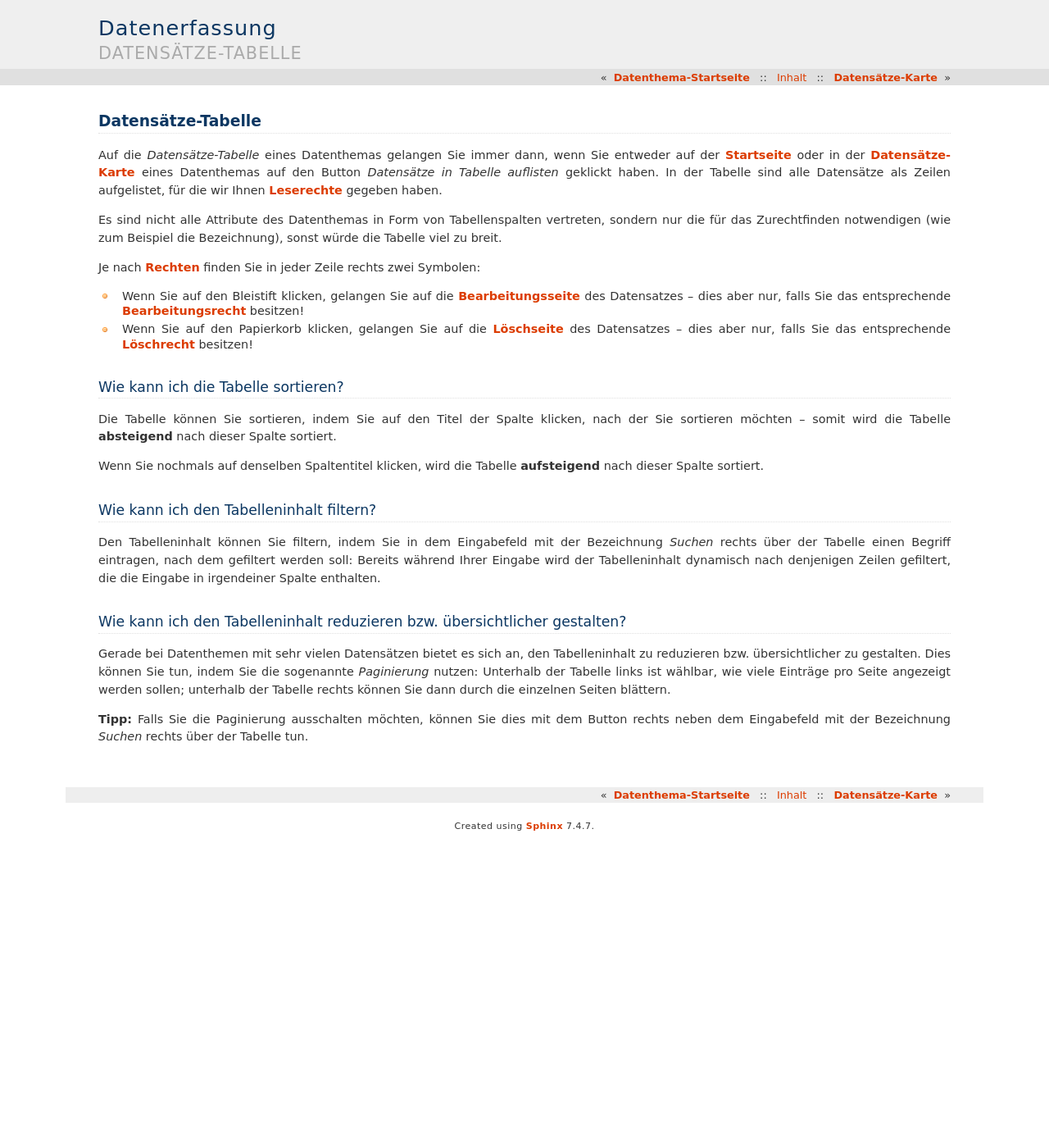
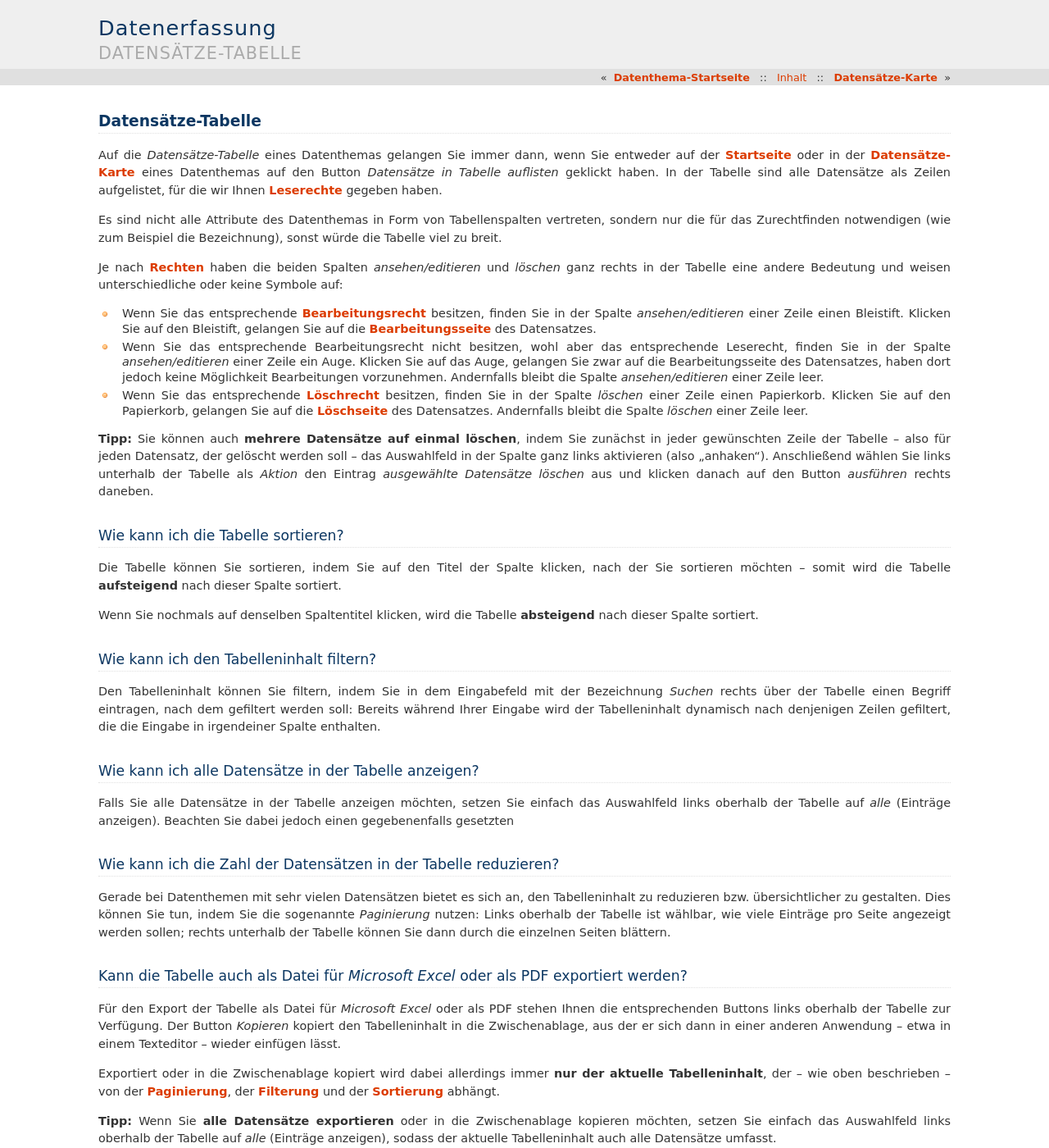
Before and after one commit to rostock/datenwerft, a Sphinx documentation site: the page built from hilfe/source/nav/datensaetze-tabelle.rst, in a window 1280 px wide and 1400 px high. Shown: the whole window at 82% size. Built offline with Sphinx 7.4.7, drawn with Linux system fonts in a browser that asks for light colours.

Commit message:
Hilfe aktualisiert

```diff
--- a/hilfe/source/auth/anmeldung.rst
+++ b/hilfe/source/auth/anmeldung.rst
@@ -8,7 +8,7 @@ Anmeldung
 Wie kann ich mich anmelden?
 ---------------------------
 
-Die Anmeldung erfolgt über die beiden Eingabefelder sowie den grünen Button *anmelden* rechts oben in der :doc:`Titelleiste <../nav/titelleiste>`: In das erste Feld müssen Sie Ihren Benutzernamen eingeben, in das zweite Feld Ihr Passwort – Achtung, beide Felder berücksichtigen die Groß- und Kleinschreibung! Danach klicken Sie auf den grünen Button *anmelden*: Sie werden dann automatisch zu Ihrer :doc:`Datenthemen-Übersicht <../nav/datenthemen-uebersicht>` weitergeleitet und Ihr Name erscheint oben in der Titelleiste als Zeichen dafür, dass Sie jetzt angemeldet sind.
+Die Anmeldung erfolgt über die beiden Eingabefelder sowie den grünen Button *anmelden* rechts oben in der :doc:`Titelleiste <../nav/titelleiste>`: In das erste Feld müssen Sie Ihren Benutzernamen eingeben, in das zweite Feld Ihr Passwort – Achtung, beide Felder berücksichtigen die Groß- und Kleinschreibung! Danach klicken Sie auf den grünen Button *anmelden*: Sie werden dann automatisch zu Ihrer :doc:`Datenthemen-Übersicht <../nav/datenthemen-uebersicht>` weitergeleitet und Ihr Name erscheint oben in der Titelleiste als „Beleg“ dafür, dass Sie jetzt angemeldet sind.
 
 **Tipp:** Sie können auch einfach die ``Enter``-Taste auf Ihrer Tastatur drücken statt auf den grünen Button *anmelden* zu klicken!
 
@@ -18,7 +18,7 @@ Die Anmeldung erfolgt über die beiden Eingabefelder sowie den grünen Button *a
 Wie lauten mein Benutzername und mein Passwort?
 -----------------------------------------------
 
-Falls Sie Angehöriger der Stadtverwaltung Rostock sind, so sind Ihr Benutzername und Ihr Passwort dieselben, die Sie auch nutzen, um sich an Ihrem Rechner anzumelden (zum Beispiel: ``r62ka207`` oder ``r43lv001``).
+Falls Sie Angehöriger der Stadtverwaltung Rostock sind, so sind Ihr Benutzername und Ihr Passwort dieselben, die Sie auch nutzen, um sich an Ihrem Rechner anzumelden (zum Beispiel: ``r62ka207`` oder ``r51xx603``).
 
 Falls Sie **kein** Angehöriger der Stadtverwaltung Rostock sind, so haben wir Ihnen Ihren Benutzernamen und Ihr Passwort in einer E-Mail mitgeteilt – sehen Sie bitte noch einmal nach. Ansonsten kontaktieren Sie uns: geodienste@rostock.de.
 
--- a/hilfe/source/auth/rechte.rst
+++ b/hilfe/source/auth/rechte.rst
@@ -16,8 +16,6 @@ Sie dürfen alle Datenthemen sehen, für die wir Ihnen *Leserechte* gegeben habe
 Was darf ich tun?
 -----------------
 
-Neben dem Einsehen der Datenthemen und deren Datensätze, für die wir Ihnen Leserechte gegeben haben, dürfen Sie folgendes tun:
-
-* :doc:`Neue Datensätze anlegen <../work/datensatz-anlegen>` in einem Datenthema, für das wir Ihnen *Anlegerechte* gegeben haben. Diese von Ihnen angelegten Datensätze werden automatisch mit den entsprechenden Rechten ausgestattet, sodass Sie sie künftig in jedem Fall auch wieder bearbeiten oder löschen können.
+* :doc:`Neue Datensätze anlegen <../work/datensatz-anlegen>` in einem Datenthema, für das wir Ihnen *Anlegerechte* gegeben haben. Diese von Ihnen angelegten Datensätze werden automatisch mit den entsprechenden Rechten ausgestattet, sodass Sie sie künftig in jedem Fall auch wieder bearbeiten und/oder löschen können.
 * :doc:`Datensätze bearbeiten <../work/datensatz-bearbeiten>` in einem Datenthema, für das wir Ihnen *Bearbeitungsrechte* gegeben haben. In der Regel können Sie alle Datensätze in einem solchen Datenthema bearbeiten, es kann aber auch sein, dass Sie nur für bestimmte Datensätze Bearbeitungsrechte besitzen.
 * :doc:`Datensätze löschen <../work/datensatz-loeschen>` aus einem Datenthema, für das wir Ihnen *Löschrechte* gegeben haben. In der Regel können Sie alle Datensätze aus einem solchen Datenthema löschen, es kann aber auch sein, dass Sie nur für bestimmte Datensätze Löschrechte besitzen.
--- a/hilfe/source/nav/datensaetze-tabelle.rst
+++ b/hilfe/source/nav/datensaetze-tabelle.rst
@@ -1,4 +1,4 @@
-.. index:: Bleistift, Datensätze-Tabelle, Filterung, Paginierung, Papierkorb, Sortierung, Tabelle, Tabellenspalten
+.. index:: Auge, Bleistift, Datensätze-Tabelle, Excel, Export, Filterung, Paginierung, Papierkorb, PDF, Sortierung, Tabelle, Tabellenspalten
 
 Datensätze-Tabelle
 ==================
@@ -7,10 +7,13 @@ Auf die *Datensätze-Tabelle* eines Datenthemas gelangen Sie immer dann, wenn Si
 
 Es sind nicht alle Attribute des Datenthemas in Form von Tabellenspalten vertreten, sondern nur die für das Zurechtfinden notwendigen (wie zum Beispiel die Bezeichnung), sonst würde die Tabelle viel zu breit.
 
-Je nach :doc:`Rechten <../auth/rechte>` finden Sie in jeder Zeile rechts zwei Symbolen:
+Je nach :doc:`Rechten <../auth/rechte>` haben die beiden Spalten *ansehen/editieren* und *löschen* ganz rechts in der Tabelle eine andere Bedeutung und weisen unterschiedliche oder keine Symbole auf:
 
-* Wenn Sie auf den Bleistift klicken, gelangen Sie auf die :doc:`Bearbeitungsseite <../work/datensatz-bearbeiten>` des Datensatzes – dies aber nur, falls Sie das entsprechende :ref:`Bearbeitungsrecht <schreibrechte>` besitzen!
-* Wenn Sie auf den Papierkorb klicken, gelangen Sie auf die :doc:`Löschseite <../work/datensatz-loeschen>` des Datensatzes – dies aber nur, falls Sie das entsprechende :ref:`Löschrecht <schreibrechte>` besitzen!
+* Wenn Sie das entsprechende :ref:`Bearbeitungsrecht <schreibrechte>` besitzen, finden Sie in der Spalte *ansehen/editieren* einer Zeile einen Bleistift. Klicken Sie auf den Bleistift, gelangen Sie auf die :doc:`Bearbeitungsseite <../work/datensatz-bearbeiten>` des Datensatzes.
+* Wenn Sie das entsprechende Bearbeitungsrecht nicht besitzen, wohl aber das entsprechende Leserecht, finden Sie in der Spalte *ansehen/editieren* einer Zeile ein Auge. Klicken Sie auf das Auge, gelangen Sie zwar auf die Bearbeitungsseite des Datensatzes, haben dort jedoch keine Möglichkeit Bearbeitungen vorzunehmen. Andernfalls bleibt die Spalte *ansehen/editieren* einer Zeile leer.
+* Wenn Sie das entsprechende :ref:`Löschrecht <schreibrechte>` besitzen, finden Sie in der Spalte *löschen* einer Zeile einen Papierkorb. Klicken Sie auf den Papierkorb, gelangen Sie auf die :doc:`Löschseite <../work/datensatz-loeschen>` des Datensatzes. Andernfalls bleibt die Spalte *löschen* einer Zeile leer.
+
+**Tipp:** Sie können auch **mehrere Datensätze auf einmal löschen**, indem Sie zunächst in jeder gewünschten Zeile der Tabelle – also für jeden Datensatz, der gelöscht werden soll – das Auswahlfeld in der Spalte ganz links aktivieren (also „anhaken“). Anschließend wählen Sie links unterhalb der Tabelle als *Aktion* den Eintrag *ausgewählte Datensätze löschen* aus und klicken danach auf den Button *ausführen* rechts daneben.
 
 
 .. _tabelle_sortieren:
@@ -18,9 +21,9 @@ Je nach :doc:`Rechten <../auth/rechte>` finden Sie in jeder Zeile rechts zwei Sy
 Wie kann ich die Tabelle sortieren?
 -----------------------------------
 
-Die Tabelle können Sie sortieren, indem Sie auf den Titel der Spalte klicken, nach der Sie sortieren möchten – somit wird die Tabelle **absteigend** nach dieser Spalte sortiert.
+Die Tabelle können Sie sortieren, indem Sie auf den Titel der Spalte klicken, nach der Sie sortieren möchten – somit wird die Tabelle **aufsteigend** nach dieser Spalte sortiert.
 
-Wenn Sie nochmals auf denselben Spaltentitel klicken, wird die Tabelle **aufsteigend** nach dieser Spalte sortiert.
+Wenn Sie nochmals auf denselben Spaltentitel klicken, wird die Tabelle **absteigend** nach dieser Spalte sortiert.
 
 
 .. _tabelle_filtern:
@@ -31,11 +34,29 @@ Wie kann ich den Tabelleninhalt filtern?
 Den Tabelleninhalt können Sie filtern, indem Sie in dem Eingabefeld mit der Bezeichnung *Suchen* rechts über der Tabelle einen Begriff eintragen, nach dem gefiltert werden soll: Bereits während Ihrer Eingabe wird der Tabelleninhalt dynamisch nach denjenigen Zeilen gefiltert, die die Eingabe in irgendeiner Spalte enthalten.
 
 
+.. _tabelle_alle_datensaetze:
+
+Wie kann ich alle Datensätze in der Tabelle anzeigen?
+-----------------------------------------------------
+
+Falls Sie alle Datensätze in der Tabelle anzeigen möchten, setzen Sie einfach das Auswahlfeld links oberhalb der Tabelle auf *alle* (Einträge anzeigen). Beachten Sie dabei jedoch einen gegebenenfalls gesetzten
+
+
 .. _tabelle_paginieren:
 
-Wie kann ich den Tabelleninhalt reduzieren bzw. übersichtlicher gestalten?
---------------------------------------------------------------------------
+Wie kann ich die Zahl der Datensätzen in der Tabelle reduzieren?
+----------------------------------------------------------------
 
-Gerade bei Datenthemen mit sehr vielen Datensätzen bietet es sich an, den Tabelleninhalt zu reduzieren bzw. übersichtlicher zu gestalten. Dies können Sie tun, indem Sie die sogenannte *Paginierung* nutzen: Unterhalb der Tabelle links ist wählbar, wie viele Einträge pro Seite angezeigt werden sollen; unterhalb der Tabelle rechts können Sie dann durch die einzelnen Seiten blättern.
+Gerade bei Datenthemen mit sehr vielen Datensätzen bietet es sich an, den Tabelleninhalt zu reduzieren bzw. übersichtlicher zu gestalten. Dies können Sie tun, indem Sie die sogenannte *Paginierung* nutzen: Links oberhalb der Tabelle ist wählbar, wie viele Einträge pro Seite angezeigt werden sollen; rechts unterhalb der Tabelle können Sie dann durch die einzelnen Seiten blättern.
 
-**Tipp:** Falls Sie die Paginierung ausschalten möchten, können Sie dies mit dem Button rechts neben dem Eingabefeld mit der Bezeichnung *Suchen* rechts über der Tabelle tun.
+
+.. _tabelle_exportieren:
+
+Kann die Tabelle auch als Datei für *Microsoft Excel* oder als PDF exportiert werden?
+-------------------------------------------------------------------------------------
+
+Für den Export der Tabelle als Datei für *Microsoft Excel* oder als PDF stehen Ihnen die entsprechenden Buttons links oberhalb der Tabelle zur Verfügung. Der Button *Kopieren* kopiert den Tabelleninhalt in die Zwischenablage, aus der er sich dann in einer anderen Anwendung – etwa in einem Texteditor – wieder einfügen lässt.
+
+Exportiert oder in die Zwischenablage kopiert wird dabei allerdings immer **nur der aktuelle Tabelleninhalt**, der – wie oben beschrieben – von der :ref:`Paginierung <tabelle_paginieren>`, der :ref:`Filterung <tabelle_filtern>` und der :ref:`Sortierung <tabelle_sortieren>` abhängt.
+
+**Tipp:** Wenn Sie **alle Datensätze exportieren** oder in die Zwischenablage kopieren möchten, setzen Sie einfach das Auswahlfeld links oberhalb der Tabelle auf *alle* (Einträge anzeigen), sodass der aktuelle Tabelleninhalt auch alle Datensätze umfasst.
--- a/hilfe/source/nav/titelleiste.rst
+++ b/hilfe/source/nav/titelleiste.rst
@@ -5,7 +5,7 @@ Titelleiste
 
 Ihr ständiger Begleiter auf jeder Seite der Anwendung ist die *Titelleiste*. Sie besteht von links nach rechts aus folgenden Elementen:
 
-* Anwendungstitel mit Versionsnummer und -datum (sowie Titel und Versionsnummer des Web-Application-Frameworks `Django <https://www.djangoproject.com>`_, auf dem die Anwendung basiert, in Klammern): Klicken Sie auf den Anwendungstitel, gelangen Sie zu Ihrer :doc:`Datenthemen-Übersicht <datenthemen-uebersicht>`.
-* Ihr Name
+* Anwendungstitel mit Versionsnummer und -datum: Klicken Sie auf den Anwendungstitel, gelangen Sie zu Ihrer :doc:`Datenthemen-Übersicht <datenthemen-uebersicht>`.
+* Ihr Name (als „Beleg“ dafür, dass Sie angemeldet sind)
 * Link zu dieser Hilfe
-* roter Button *abmelden*, wenn Sie :ref:`angemeldet <anmelden>` sind, oder Eingabefelder für Benutzername und Passwort sowie grüner Button *anmelden*, wenn Sie :ref:`nicht angemeldet <abmelden>` sind
+* roter Button *abmelden*, falls Sie :ref:`angemeldet <anmelden>` sind, oder Eingabefelder für Benutzername und Passwort sowie grüner Button *anmelden*, falls Sie :ref:`nicht angemeldet <abmelden>` sind
--- a/hilfe/source/work/datensatz-anlegen.rst
+++ b/hilfe/source/work/datensatz-anlegen.rst
@@ -11,7 +11,7 @@ Auf die *Anlegeseite* eines neuen Datensatzes gelangen Sie immer dann, wenn Sie
 Wo muss ich die Attribute (Sachdaten) eingeben?
 -----------------------------------------------
 
-Die Attribute (also die Sachdaten) für den neuen Datensatz sind im linken Seitenbereich einzugeben, in dem alle vorgesehenen Attribute in sinnvoller Reihenfolge untereinander aufgeführt sind, und zwar jeweils ausgestattet mit dem entsprechenden Eingabefeld: Dies kann ein Texteingabefeld sein, eine Auswahlliste, ein Kalender zur Datumsauswahl usw., je nach Datentyp des entsprechenden Attributs.
+Die Attribute (also die Sachdaten) für den neuen Datensatz sind im linken Seitenbereich einzugeben, in dem alle vorgesehenen Attribute in sinnvoller Reihenfolge untereinander aufgeführt sind, und zwar jeweils ausgestattet mit dem entsprechenden Eingabefeld: Dies kann ein Texteingabefeld sein, eine Auswahlliste, ein Kalender zur Datumsauswahl usw. – je nach Datentyp des entsprechenden Attributs.
 
 
 .. _datensatz_anlegen_pflichtattribute:
```
Also changed, not shown: other parts of hilfe/source/auth/rechte.rst (+1 -1 lines), hilfe/source/nav/datensaetze-karte.rst (+13 -2 lines).
